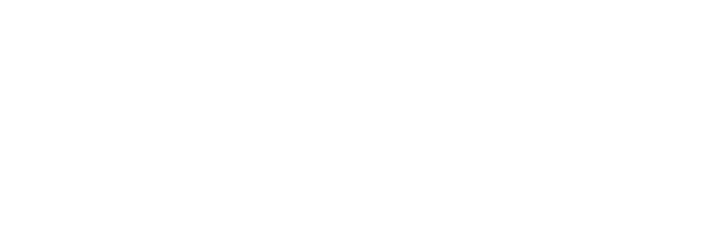
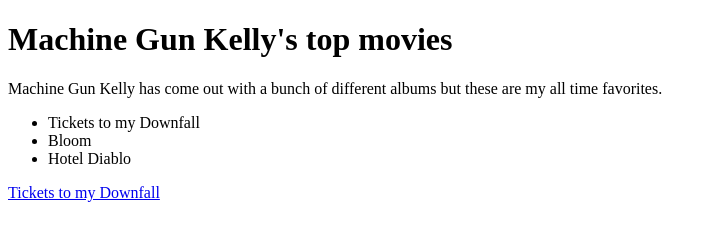
Before and after one commit to annaw07/annaw07.github.io, a plain HTML site: page practice.html in a window 1280 px wide. Shown: the whole page, without its empty margins (0-717 px from the left). Drawn offline with Linux system fonts and the light colour scheme.

Commit message:
Add files via upload

```diff
--- a/practice.html
+++ b/practice.html
@@ -1,7 +1,19 @@
 <!DOCTYPE html>
-
 <html>
+	<head>
+		 <title>Machine Gun Kelly's Top Songs From Each Album</title>
 
 
+	</head>
 
+	<body>
+			<h1>Machine Gun Kelly's top movies</h1>
+			<p> Machine Gun Kelly has come out with a bunch of different albums but these are my all time favorites. </p>
+			<ul>
+				<li>Tickets to my Downfall</li>
+				<li>Bloom</li>
+				<li>Hotel Diablo</li>
+			</ul>
+<a href="Tickets to my Downfall">Tickets to my Downfall
+	</body>
 </html>
```
Also changed, not shown: Tickets to my Downfall.html (added, +13 -0 lines).
